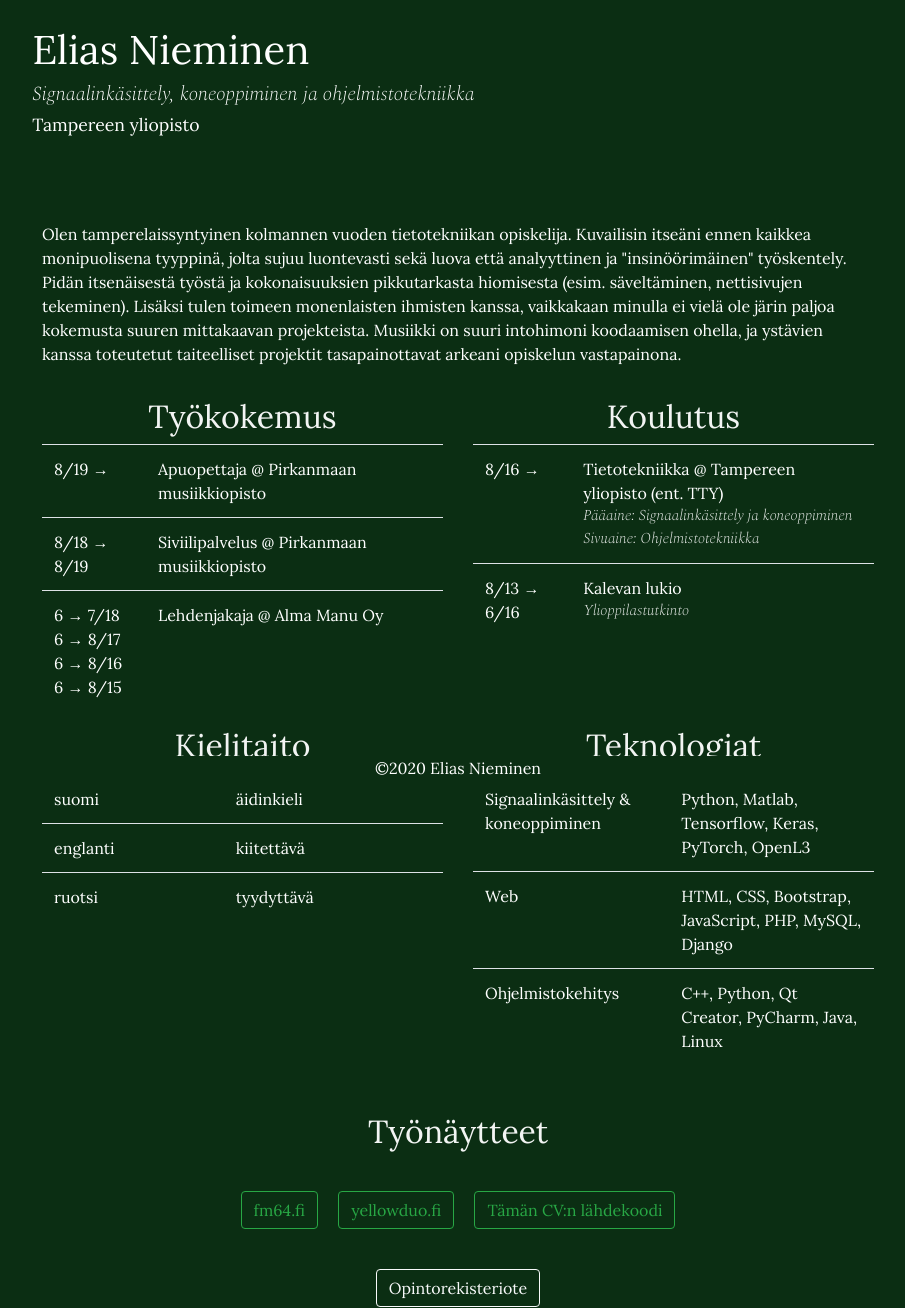
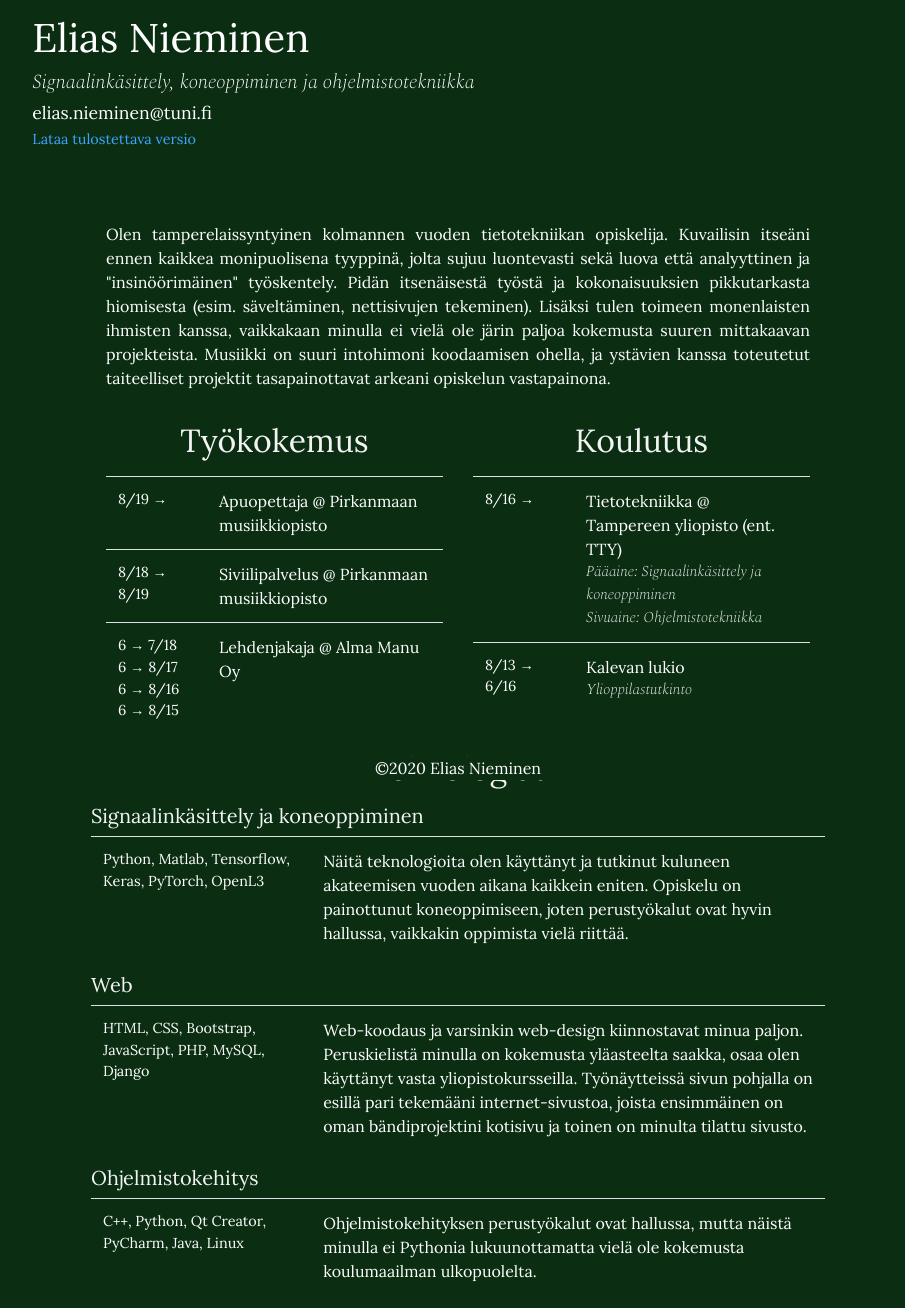
Before and after one commit to eliasnieminen/cv2020, a plain HTML site: page index.html in a window 1280 px wide. Shown: the part 20-1328 px from the top of the page, 182-1087 px from the left. Drawn offline with Linux system fonts and the light colour scheme.

Commit message:
Added minor changes to the outfit of the page. Added the downloadable pdf-file of the cv

```diff
--- a/css/main.css
+++ b/css/main.css
@@ -61,6 +61,15 @@ body {
     font-size: 1.1em;
 }
 
+#info-field h4 {
+    font-size: 0.9em;
+}
+
+#info-field h4 a {
+    color: #3da4ff;
+}
+
+
 img#me {
 
     width: 100%;
@@ -76,7 +85,7 @@ img#me {
 
     padding: 2em;
     background: #0b2e13;
-    width: 70%;
+    width: 60%;
 
 }
 
@@ -85,13 +94,28 @@ img#me {
     font-size: 2em;
     opacity: 0.95;
     text-align: center;
+    margin-bottom: 0.5em;
 
+}
+
+#contents h5 {
+    opacity: 0.95;
 }
 
 #profile {
 
     margin-bottom: 2em;
+    text-align: justify;
 
+}
+
+.scaling-table tr td:first-child {
+    font-size: 0.9em;
+    width: 30%;
+}
+
+.scaling-table tr td:nth-child(2) {
+    width: 70%;
 }
 
 .additional {
@@ -185,6 +209,28 @@ footer {
         width: 90%;
     }
 
+    .scaling-table tr td:first-child {
+        font-size: 0.8em;
+    }
+
+}
+
+@media(max-width: 550px) {
+
+    #prof-pic {
+        width: 50%;
+        display: block;
+        margin: auto;
+    }
+
+    #info-field {
+        text-align: center;
+        display: block;
+        margin: auto;
+        margin-top: 2em;
+        width: 80%;
+    }
+
 }
 
 
@@ -212,9 +258,7 @@ footer {
     }
 
     #info-field {
-        margin-top: 2em;
         width: 100%;
-        text-align: center;
     }
 
     #info-field h1 {
--- a/index.html
+++ b/index.html
@@ -26,7 +26,9 @@
 
             <h1>Elias Nieminen</h1>
             <h2>Signaalinkäsittely, koneoppiminen ja ohjelmistotekniikka</h2>
-            <h3>Tampereen yliopisto</h3>
+            <!--<h3>Tampereen yliopisto</h3>-->
+            <h3>elias.nieminen@tuni.fi</h3>
+            <h4><a href="pdf/elias-nieminen-itcv-fi.pdf">Lataa tulostettava versio</a></h4>
 
         </div>
 
@@ -58,7 +60,7 @@
 
                 <h1>Työkokemus</h1>
 
-                <table class="table">
+                <table class="table scaling-table">
                     <tbody>
 
                     <tr>
@@ -91,7 +93,7 @@
 
                 <h1>Koulutus</h1>
 
-                <table class="table">
+                <table class="table scaling-table">
                     <tbody>
 
                     <tr>
@@ -125,6 +127,69 @@
 
         <div class="row">
 
+            <div id="technical" class="">
+
+                <h1>Teknologiat</h1>
+
+                <h5>Signaalinkäsittely ja koneoppiminen</h5>
+
+                <table class="table scaling-table">
+                    <tbody>
+
+                    <tr>
+                        <td>
+                            Python, Matlab, Tensorflow, Keras, PyTorch, OpenL3
+                        </td>
+                        <td>
+                            Näitä teknologioita olen käyttänyt ja tutkinut kuluneen akateemisen vuoden aikana kaikkein
+                            eniten. Opiskelu on painottunut koneoppimiseen, joten perustyökalut ovat hyvin hallussa,
+                            vaikkakin oppimista vielä riittää.
+                        </td>
+                    </tr>
+
+                    </tbody>
+                </table>
+
+                <h5>Web</h5>
+
+                <table class="table scaling-table">
+                    <tbody>
+                    <tr>
+                        <td>
+                            HTML, CSS, Bootstrap, JavaScript, PHP, MySQL, Django
+                        </td>
+                        <td style="width: 75%;">
+                            Web-koodaus ja varsinkin web-design kiinnostavat minua paljon. Peruskielistä minulla on
+                            kokemusta yläasteelta saakka, osaa olen käyttänyt vasta yliopistokursseilla. Työnäytteissä
+                            sivun pohjalla on esillä pari tekemääni internet-sivustoa, joista ensimmäinen on oman
+                            bändiprojektini kotisivu ja toinen on minulta tilattu sivusto.
+                        </td>
+                    </tr>
+                    </tbody>
+                </table>
+
+                <h5>Ohjelmistokehitys</h5>
+
+                <table class="table scaling-table">
+                    <tbody>
+                    <tr>
+                        <td>
+                            C++, Python, Qt Creator, PyCharm, Java, Linux
+                        </td>
+                        <td>
+                            Ohjelmistokehityksen perustyökalut ovat hallussa, mutta näistä minulla ei Pythonia
+                            lukuunottamatta vielä ole kokemusta koulumaailman ulkopuolelta.
+                        </td>
+                    </tr>
+                    </tbody>
+                </table>
+
+            </div>
+
+        </div>
+
+        <div class="row">
+
             <div id="languages" class="col-lg-6">
 
                 <h1>Kielitaito</h1>
@@ -152,38 +217,6 @@
 
             </div>
 
-            <div id="technical" class="col-lg-6">
-
-                <h1>Teknologiat</h1>
-                <table class="table">
-                    <tbody>
-
-                    <tr>
-                        <td>Signaalinkäsittely & koneoppiminen</td>
-                        <td>
-                            Python, Matlab, Tensorflow, Keras, PyTorch, OpenL3
-                        </td>
-                    </tr>
-
-                    <tr>
-                        <td>Web</td>
-                        <td>
-                            HTML, CSS, Bootstrap, JavaScript, PHP, MySQL, Django
-                        </td>
-                    </tr>
-
-                    <tr>
-                        <td>Ohjelmistokehitys</td>
-                        <td>
-                            C++, Python, Qt Creator, PyCharm, Java, Linux
-                        </td>
-                    </tr>
-
-                    </tbody>
-                </table>
-
-            </div>
-
         </div>
 
         <div id="works" class="container-fluid">
@@ -202,14 +235,14 @@
                    target="_blank"
                    class="btn btn-outline-success">yellowduo.fi</a>
 
-                <a href="https://github.com/eliasnieminen/cv-2020"
+                <a href="https://github.com/eliasnieminen/cv2020"
                    target="_blank"
                    class="btn btn-outline-success">Tämän CV:n lähdekoodi</a>
 
                 <br>
                 <br>
 
-                <a href="pdf/record.pdf"
+                <a href="pdf/record-fi.pdf"
                    target="_blank"
                    class="btn btn-outline-light">Opintorekisteriote</a>
 
```
Also changed, not shown: 3 other files.
